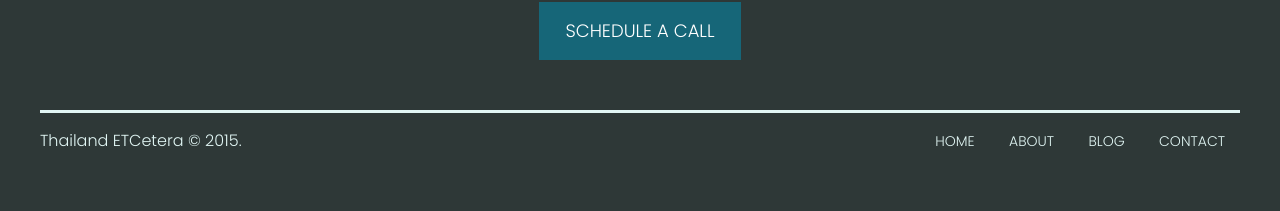
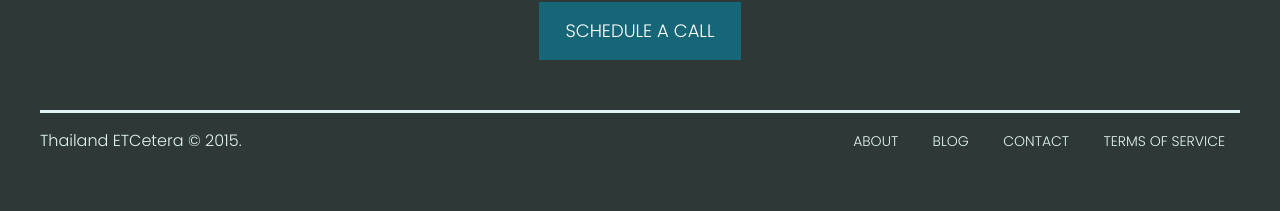
Before and after one commit to akaligo/akaligo.github.io, a Jekyll site: the page built from index.html, in a window 1280 px wide. Shown: the part 2212-2423 px from the top of the page. Built offline with Jekyll 4.4.1, drawn with Linux system fonts in a browser that asks for light colours; some web fonts are replaced.

Commit message:
Navigation update

```diff
--- a/_data/footer-nav.yml
+++ b/_data/footer-nav.yml
@@ -1,6 +1,3 @@
-- title: Home
-  url: "/"
-
 - title: About
   url: "/about/"
 
@@ -9,3 +6,6 @@
 
 - title: Contact
   url: "/contact/"
+
+- title: Terms of Service
+  url: "/terms-of-service/"
--- a/_sass/_navigation.scss
+++ b/_sass/_navigation.scss
@@ -74,7 +74,7 @@
 .jekyll-nav-menu > li > a:hover {
   border-color: #fff;
   background-color: #fff;
-  color: #222;
+  color: inherit;
 }
 @media (min-width: 400px) {
   .jekyll-nav-menu li.active > a,
@@ -150,10 +150,12 @@
 
 .nav-footer .jekyll-nav-menu .menu-item {
   display: block;
+  text-align: center;
 }
-@media (min-width: 400px) {
+@media (min-width: 550px) {
   .nav-footer .jekyll-nav-menu .menu-item {
     display: inline-block;
+    text-align: left;
   }
 }
 
@@ -164,7 +166,7 @@
   background-color: inherit;
   border-bottom: none;
 }
-@media (min-width: 400px) {
+@media (min-width: 550px) {
   .nav-footer .jekyll-nav-menu a,
   .nav-footer .jekyll-nav-menu li.active a {
     padding: 0 15px;
```
